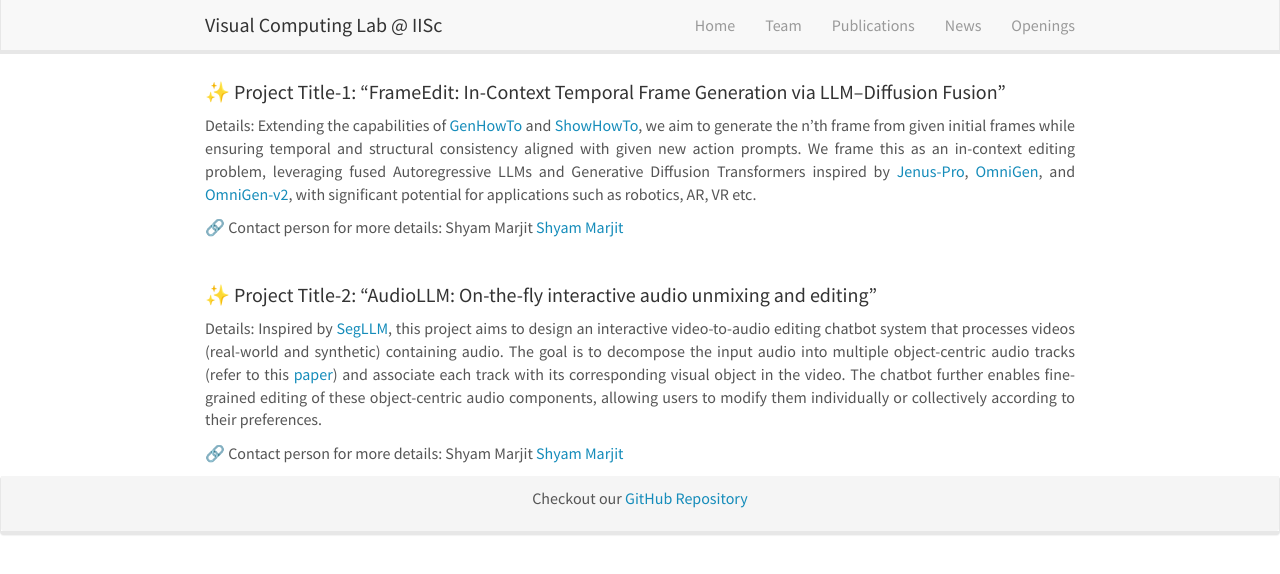
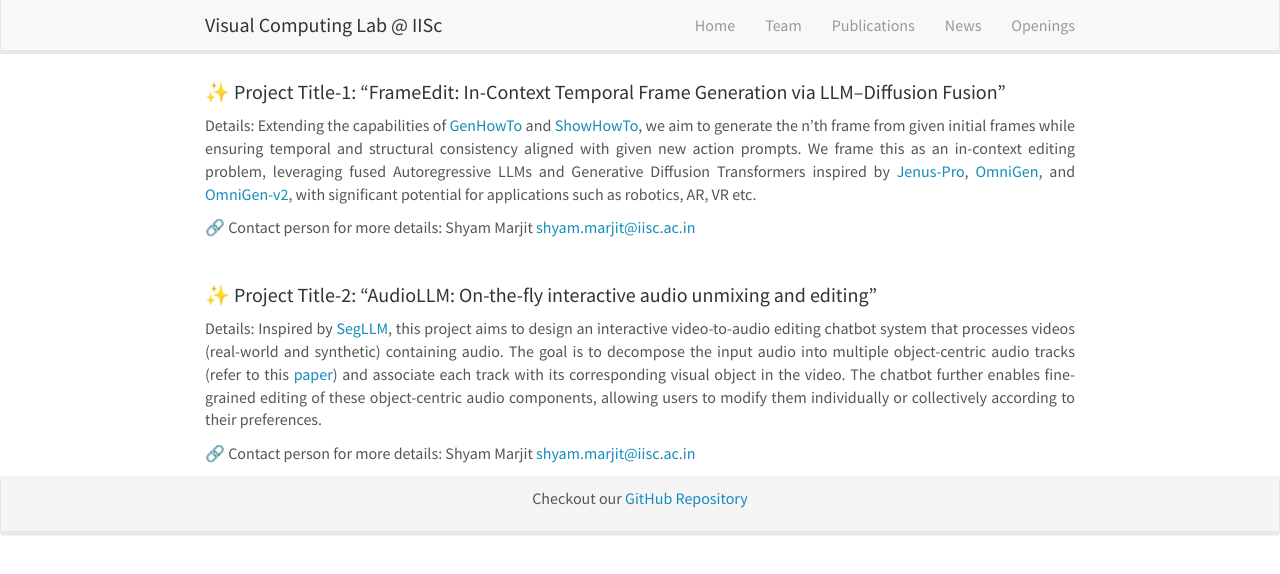
Before and after one commit to vcl-iisc/vclab-website, a Jekyll site: the page built from _pages/mtech_projects.md, in a window 1280 px wide. Shown: the top 574 px of the page. Built offline with Jekyll 4.4.1, drawn with Linux system fonts in a browser that asks for light colours; nearby versions of some CDN libraries.

Commit message:
Update contact email format for project details

```diff
--- a/_pages/mtech_projects.md
+++ b/_pages/mtech_projects.md
@@ -10,7 +10,7 @@ permalink: /mtech_projects/
 #### ✨ Project Title-1: "FrameEdit: In-Context Temporal Frame Generation via LLM–Diffusion Fusion"
 Details: Extending the capabilities of [GenHowTo](https://arxiv.org/abs/2312.07322) and [ShowHowTo](https://arxiv.org/abs/2412.01987), we aim to generate the n’th frame from given initial frames while ensuring temporal and structural consistency aligned with given new action prompts. We frame this as an in-context editing problem, leveraging fused Autoregressive LLMs and Generative Diffusion Transformers inspired by [Jenus-Pro](https://arxiv.org/abs/2501.17811), [OmniGen](https://arxiv.org/abs/2409.11340), and [OmniGen-v2](https://arxiv.org/abs/2506.18871), with significant potential for applications such as robotics, AR, VR etc.
 
-🔗 Contact person for more details: Shyam Marjit <a href="mailto:shyam.marjit@iisc.ac.in">Shyam Marjit</a>
+🔗 Contact person for more details: Shyam Marjit <a href="mailto:shyam.marjit@iisc.ac.in">shyam.marjit@iisc.ac.in</a>
 
 <br>
 
@@ -18,4 +18,4 @@ Details: Extending the capabilities of [GenHowTo](https://arxiv.org/abs/2312.073
 Details: Inspired by [SegLLM](https://berkeley-hipie.github.io/segllm.github.io/), this project aims to design an interactive video-to-audio editing chatbot system that processes videos (real-world and synthetic) containing audio. The goal is to decompose the input audio into multiple object-centric audio tracks (refer to this [paper](https://arxiv.org/abs/2506.20995)) and associate each track with its corresponding visual object in the video. The chatbot further enables fine-grained editing of these object-centric audio components, allowing users to modify them individually or collectively according to their preferences.
 
 
-🔗 Contact person for more details: Shyam Marjit <a href="mailto:shyam.marjit@iisc.ac.in">Shyam Marjit</a>
+🔗 Contact person for more details: Shyam Marjit <a href="mailto:shyam.marjit@iisc.ac.in">shyam.marjit@iisc.ac.in</a>
```
